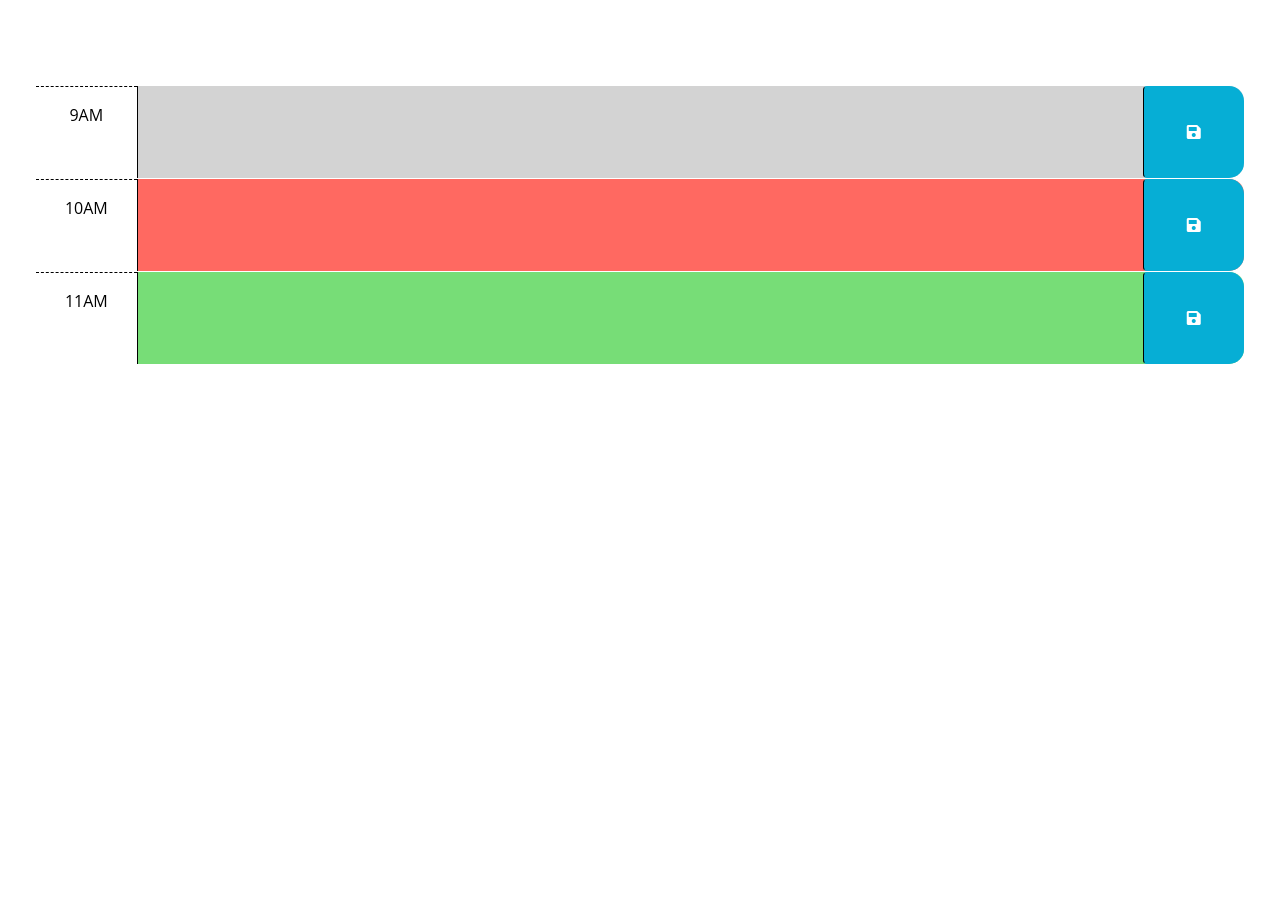
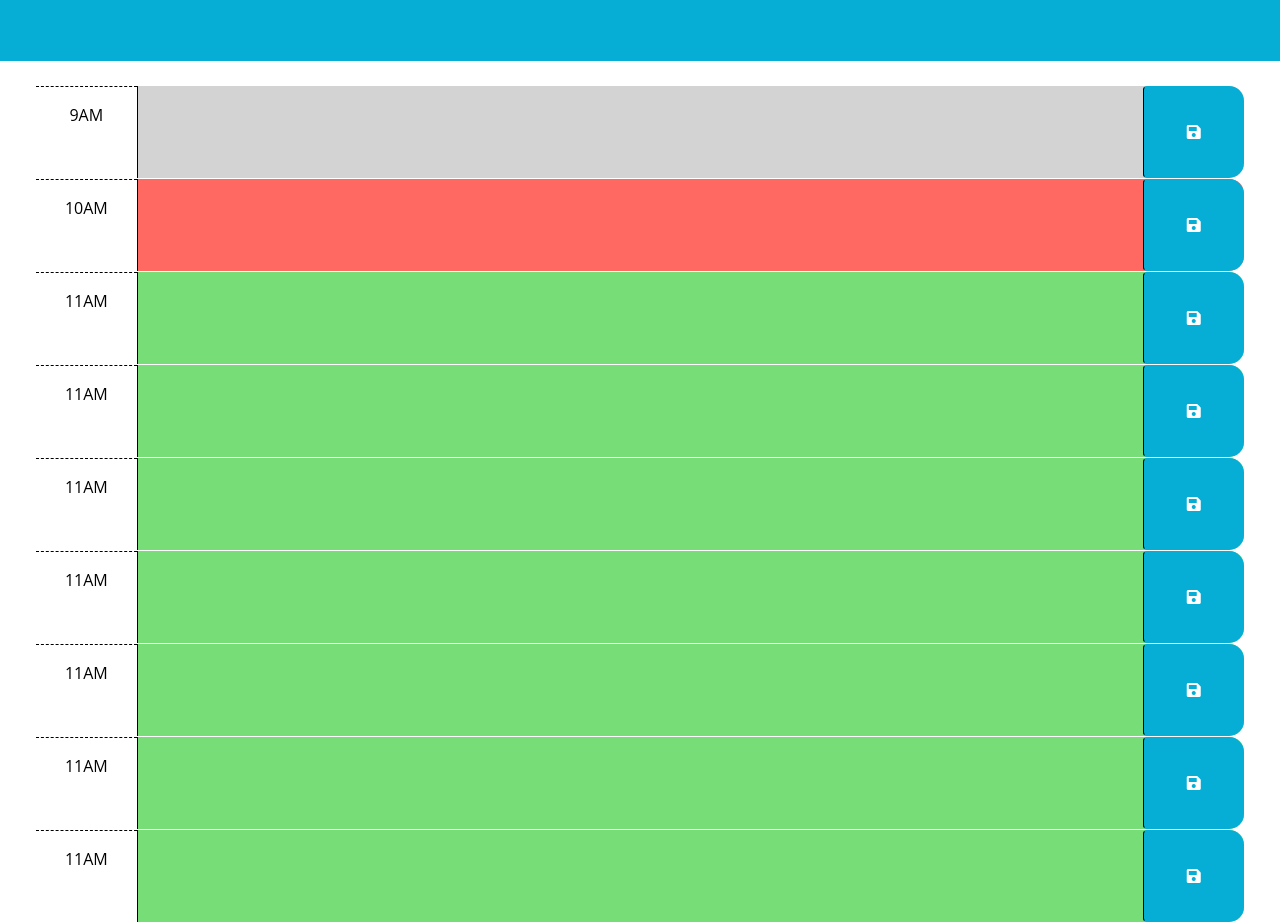
Before and after one commit to kylemoely/WorkDay-Calendar, a plain HTML site: page Develop/index.html in a window 1280 px wide. Shown: the part 166-1088 px from the top of the page. Before the commit the page ends 800 px from the top, so only its background shows below. Drawn offline with nearby package versions, Linux system fonts and the light colour scheme.

Commit message:
Added extra hours and centered header

```diff
--- a/Develop/index.html
+++ b/Develop/index.html
@@ -67,6 +67,54 @@
           <i class="fas fa-save" aria-hidden="true"></i>
         </button>
       </div>
+
+      <div id="hour-11" class="row time-block future">
+        <div class="col-2 col-md-1 hour text-center py-3">11AM</div>
+        <textarea class="col-8 col-md-10 description" rows="3"> </textarea>
+        <button class="btn saveBtn col-2 col-md-1" aria-label="save">
+          <i class="fas fa-save" aria-hidden="true"></i>
+        </button>
+      </div>
+
+      <div id="hour-12" class="row time-block future">
+        <div class="col-2 col-md-1 hour text-center py-3">11AM</div>
+        <textarea class="col-8 col-md-10 description" rows="3"> </textarea>
+        <button class="btn saveBtn col-2 col-md-1" aria-label="save">
+          <i class="fas fa-save" aria-hidden="true"></i>
+        </button>
+      </div>
+
+      <div id="hour-2" class="row time-block future">
+        <div class="col-2 col-md-1 hour text-center py-3">11AM</div>
+        <textarea class="col-8 col-md-10 description" rows="3"> </textarea>
+        <button class="btn saveBtn col-2 col-md-1" aria-label="save">
+          <i class="fas fa-save" aria-hidden="true"></i>
+        </button>
+      </div>
+
+      <div id="hour-3" class="row time-block future">
+        <div class="col-2 col-md-1 hour text-center py-3">11AM</div>
+        <textarea class="col-8 col-md-10 description" rows="3"> </textarea>
+        <button class="btn saveBtn col-2 col-md-1" aria-label="save">
+          <i class="fas fa-save" aria-hidden="true"></i>
+        </button>
+      </div>
+
+      <div id="hour-4" class="row time-block future">
+        <div class="col-2 col-md-1 hour text-center py-3">11AM</div>
+        <textarea class="col-8 col-md-10 description" rows="3"> </textarea>
+        <button class="btn saveBtn col-2 col-md-1" aria-label="save">
+          <i class="fas fa-save" aria-hidden="true"></i>
+        </button>
+      </div>
+
+      <div id="hour-5" class="row time-block future">
+        <div class="col-2 col-md-1 hour text-center py-3">11AM</div>
+        <textarea class="col-8 col-md-10 description" rows="3"> </textarea>
+        <button class="btn saveBtn col-2 col-md-1" aria-label="save">
+          <i class="fas fa-save" aria-hidden="true"></i>
+        </button>
+      </div>
     </div>
 
     <script src="https://cdnjs.cloudflare.com/ajax/libs/jquery/3.2.1/jquery.min.js"></script>
--- a/Develop/style.css
+++ b/Develop/style.css
@@ -1,6 +1,11 @@
 body {
   font-family: 'Open Sans', sans-serif;
   font-size: 16px;
+}
+
+header{
+  background-color: #06aed5;
+  text-align:center;
 }
 
 textarea {
```
